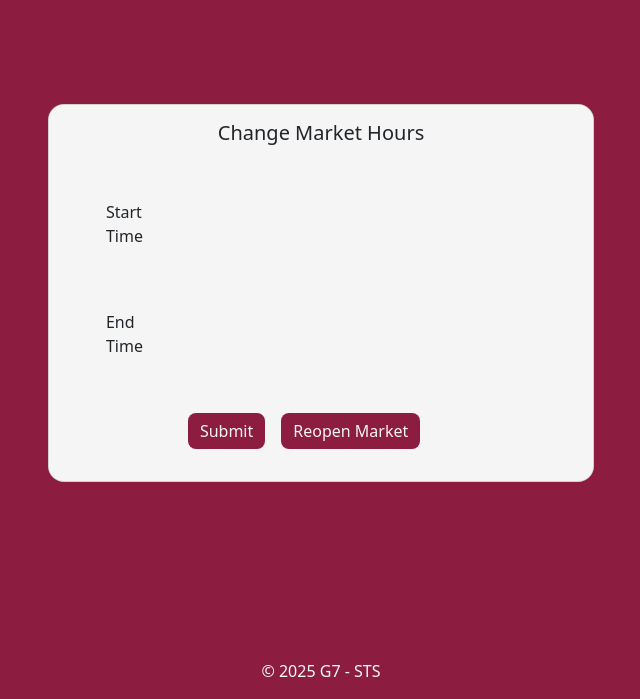
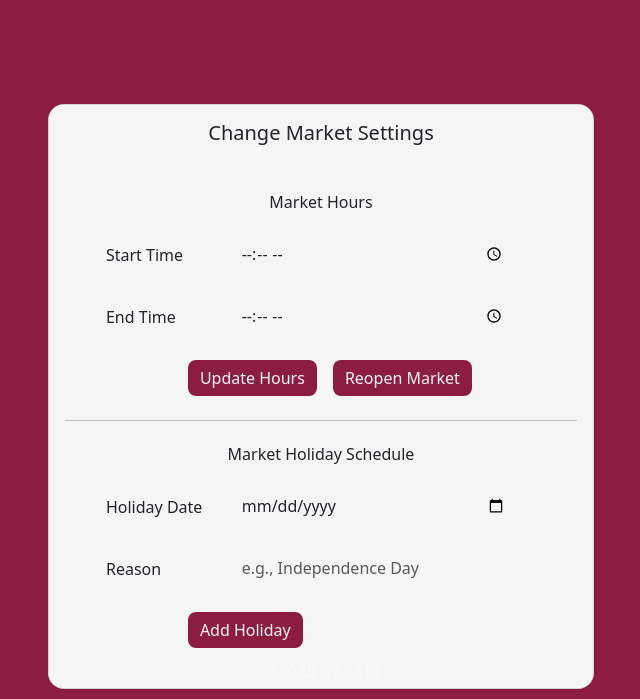
Before and after one commit to el-monke/StockTradingSystem, a Flask app: template flask_working/templates/change_mkt_hrs.html in a window 1280 px wide. Shown: the part 101-800 px from the top of the page, without its empty margins (319-959 px from the left). Run offline with Flask 3, Linux system fonts and the light colour scheme; the template is opened without the code that fills it, so the values that code supplies are empty.

Commit message:
Update change_mkt_hrs.html
both cards in 1

```diff
--- a/flask_working/templates/change_mkt_hrs.html
+++ b/flask_working/templates/change_mkt_hrs.html
@@ -1,38 +1,50 @@
 {% extends "base.html" %}
-{% block title %}Change Mkt Hrs{% endblock %}
+{% block title %}Change Market Settings{% endblock %}
+
 {% block content %}
 <style>
-    .card.hover-lift {transition: transform .2s ease, box-shadow .2s ease;}
-    .card.hover-lift:hover {transform: translateY(-4px); box-shadow: var(--bs-box-shadow-lg);}
+  .card.hover-lift {
+    transition: transform .2s ease, box-shadow .2s ease;
+  }
+  .card.hover-lift:hover {
+    transform: translateY(-4px);
+    box-shadow: var(--bs-box-shadow-lg);
+  }
 </style>
 
 <div class="row mt-5" style="padding-top: 5%;">
   <div class="col-md-6 mx-auto">
     <div class="card hover-lift rounded-4 overflow-hidden">
-     <div class="card-body" style="background-color: #F5F5F5;">
-      <h5 class="card-title text-center mb-5">Change Market Hours</h5>
+      <div class="card-body" style="background-color: #F5F5F5;">
+        <h5 class="card-title text-center mb-5">Change Market Settings</h5>
 
-      <form action="{{ url_for('changeMktHrs') }}" method="post">
-          <div class="form-group row mb-5" style="padding-left: 8%;">
-            <label for="startTime" class="col-sm-2 col-form-label">Start Time</label>
-            <div class="col-sm-10 ml-3" style="width: 63%">
-                <input type="text" class="form-control" id="startTime" name="startTime" style="background-color: #F5F5F5;border: none;">
+
+        <form action="{{ url_for('changeMktHrs') }}" method="post">
+          <h6 class="mb-4 text-center">Market Hours</h6>
+
+          <div class="form-group row mb-4" style="padding-left: 8%;">
+            <label for="startTime" class="col-sm-3 col-form-label">Start Time</label>
+            <div class="col-sm-9" style="max-width: 63%;">
+              <input type="time" class="form-control" id="startTime" name="startTime"
+                     style="background-color: #F5F5F5; border: none;">
             </div>
           </div>
 
-          <div class="form-group row mb-5" style="padding-left: 8%;">
-            <label for="endTime" class="col-sm-2 col-form-label">End Time</label>
-            <div class="col-sm-10 ml-3" style="width: 63%">
-                <input type="text" class="form-control" id="endTime" name="endTime" style="background-color: #F5F5F5;border: none;">
+          <div class="form-group row mb-4" style="padding-left: 8%;">
+            <label for="endTime" class="col-sm-3 col-form-label">End Time</label>
+            <div class="col-sm-9" style="max-width: 63%;">
+              <input type="time" class="form-control" id="endTime" name="endTime"
+                     style="background-color: #F5F5F5; border: none;">
             </div>
           </div>
 
+          <div class="form-group row mb-4" style="padding-left: 24%;">
+            <div class="col-sm-10 d-flex gap-3">
+              <button type="submit" class="btn btn-primary rounded-3"
+                      style="background-color: #8C1D40; color: #F5F5F5; border: none;">
+                Update Hours
+              </button>
 
-          <div class="form-group row mb-3" style="padding-left: 24%;">
-            <div class="col-sm-10 d-flex gap-3">
-              <button type="submit" class="btn btn-primary rounded-3" style="background-color: #8C1D40;color: #F5F5F5;border:none;">
-                Submit
-              </button>
               <button formaction="{{ url_for('reopen_market') }}" formmethod="post"
                       class="btn btn-success rounded-3"
                       style="background-color: #8C1D40; color: #F5F5F5; border: none;">
@@ -40,10 +52,41 @@
               </button>
             </div>
           </div>
-      </form>
+        </form>
 
+        <hr class="my-4">
+
+        <form action="{{ url_for('changeMktSchedule') }}" method="post">
+          <h6 class="mb-4 text-center">Market Holiday Schedule</h6>
+
+          <div class="form-group row mb-4" style="padding-left: 8%;">
+            <label for="holiday" class="col-sm-3 col-form-label">Holiday Date</label>
+            <div class="col-sm-9" style="max-width: 63%;">
+              <input type="date" class="form-control" id="holiday" name="holiday"
+                     style="background-color: #F5F5F5; border: none;">
+            </div>
+          </div>
+
+          <div class="form-group row mb-4" style="padding-left: 8%;">
+            <label for="reason" class="col-sm-3 col-form-label">Reason</label>
+            <div class="col-sm-9" style="max-width: 63%;">
+              <input type="text" class="form-control" id="reason" name="reason"
+                     style="background-color: #F5F5F5; border: none;" placeholder="e.g., Independence Day">
+            </div>
+          </div>
+
+          <div class="form-group row mb-4" style="padding-left: 24%;">
+            <div class="col-sm-10">
+              <button type="submit" class="btn btn-primary rounded-3"
+                      style="background-color: #8C1D40; color: #F5F5F5; border: none;">
+                Add Holiday
+              </button>
+            </div>
+          </div>
+        </form>
+
+      </div>
     </div>
   </div>
 </div>
-</div>
 {% endblock %}
```
